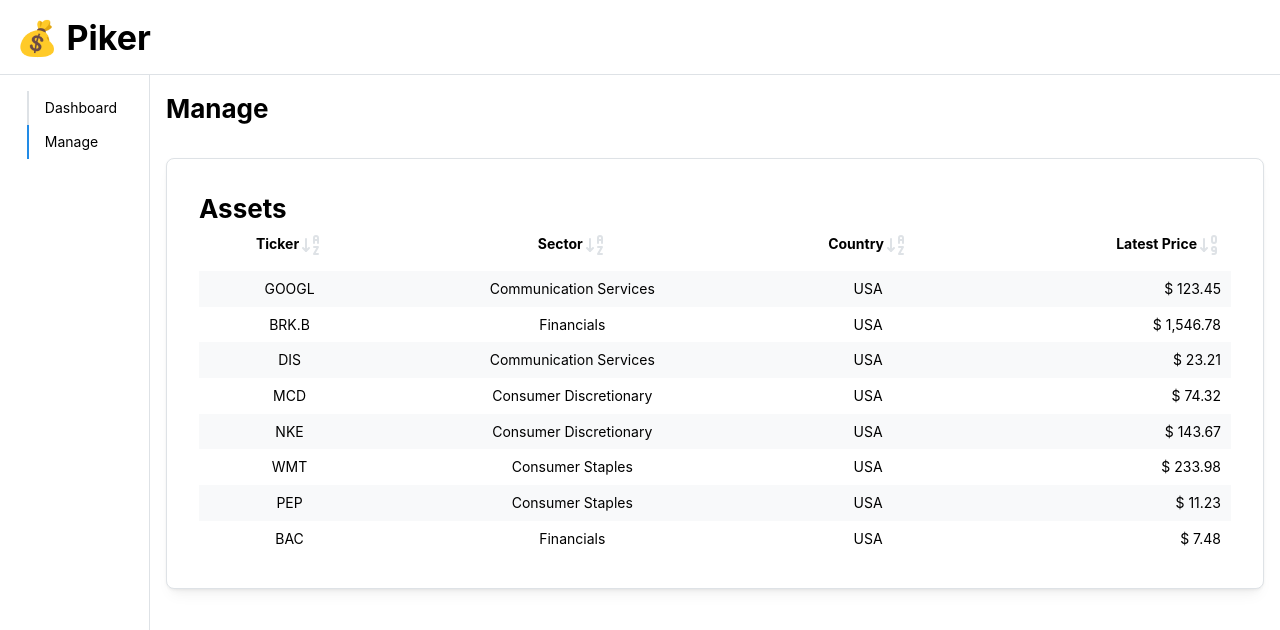
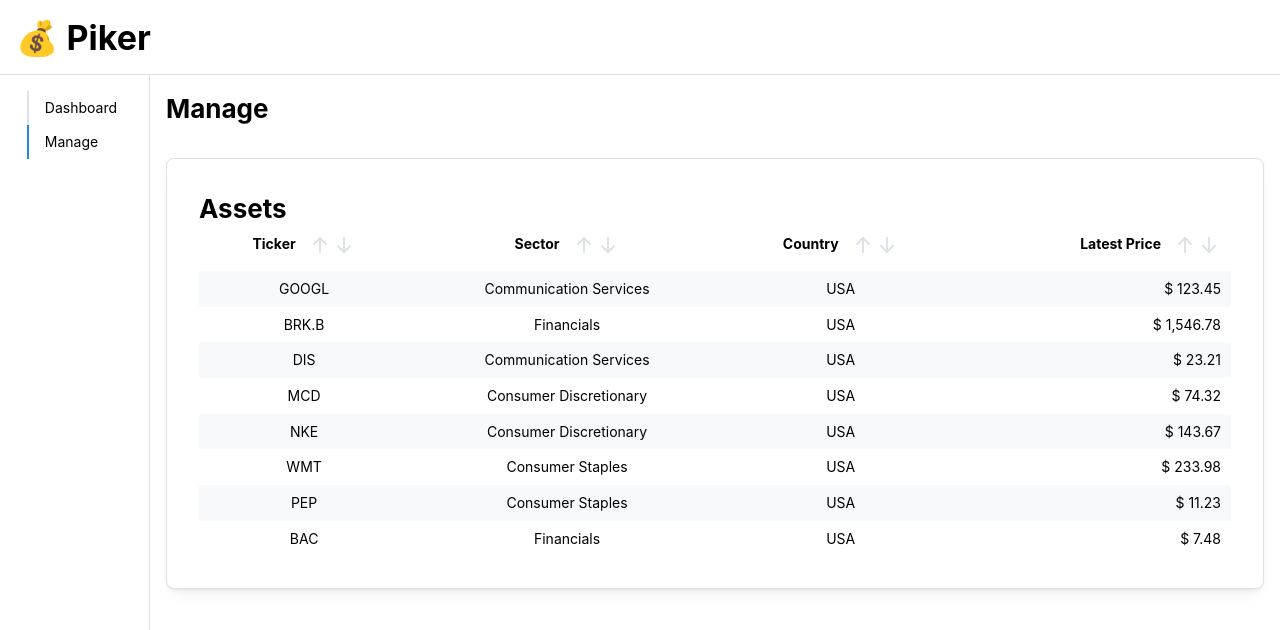
Before and after one commit to vivipoit/piker-ui, a React (Vite) app: page /manage in a window 1280 px wide. Shown: the top 630 px of the page. Built offline with nearby package versions, Linux system fonts and the light colour scheme.

Commit message:
allow sorting by descending order

```diff
--- a/src/components/AssetsTable.tsx
+++ b/src/components/AssetsTable.tsx
@@ -1,5 +1,5 @@
 import { Paper, Title, Flex, Table, NumberFormatter, Anchor } from '@mantine/core'
-import { IconSortAscendingLetters, IconSortAscendingNumbers } from '@tabler/icons-react';
+import { IconArrowUp, IconArrowDown } from '@tabler/icons-react';
 import { useState } from "react";
 
 const UNSORTED_COLUMN_ICON_COLOR = 'gray.3'
@@ -17,22 +17,31 @@
     { ticker: 'BAC', sector: 'Financials', country: 'USA', latestPrice: 7.48 },
   ]
   const [sortedAssets, setSortedAssets] = useState(assets);
-  const [sortedByColumn, setSortedByColumn] = useState('');
+  const [sortColumn, setSortColumn] = useState('');
+  const [sortOrder, setSortOrder] = useState('');
 
-  const sortAssets = (column: keyof typeof assets[0]) => {
+  const sortAssets = (newSortColumn: keyof typeof assets[0], newSortOrder: string) => {
     const sorted = [...sortedAssets].sort((a, b) => {
-      const valA = a[column];
-      const valB = b[column];
+      const valA = a[newSortColumn];
+      const valB = b[newSortColumn];
 
-        if (typeof valA === "string" && typeof valB === "string") {
-          return valA.localeCompare(valB);
-        }
+      if (typeof valA === "string" && typeof valB === "string") {
+        return newSortOrder === "asc" ? valA.localeCompare(valB) : valB.localeCompare(valA);
+      }
 
-        return (valA as number) - (valB as number);
+      return newSortOrder === "asc" ? (valA as number) - (valB as number) : (valB as number) - (valA as number)
     });
 
-    setSortedByColumn(column)
+    setSortColumn(newSortColumn)
+    setSortOrder(newSortOrder)
     setSortedAssets(sorted)
+  }
+
+  const resolveIconColor = (iconColumn: string, iconOrder: string) => {
+    if (iconColumn !== sortColumn) return UNSORTED_COLUMN_ICON_COLOR
+    if (iconOrder !== sortOrder) return UNSORTED_COLUMN_ICON_COLOR
+
+    return ''
   }
 
   return(
@@ -46,32 +55,44 @@
             <Table.Th>
               <Flex justify="Center">
                 Ticker
-                <Anchor component="button" c={sortedByColumn !== 'ticker' ? UNSORTED_COLUMN_ICON_COLOR : ''} onClick={() => sortAssets('ticker')}>
-                  <IconSortAscendingLetters />
+                <Anchor ms="sm" component="button" c={resolveIconColor('ticker', 'asc')} onClick={() => sortAssets('ticker', 'asc')}>
+                  <IconArrowUp />
+                </Anchor>
+                <Anchor component="button" c={resolveIconColor('ticker', 'desc')} onClick={() => sortAssets('ticker', 'desc')}>
+                  <IconArrowDown />
                 </Anchor>
               </Flex>
             </Table.Th>
             <Table.Th>
               <Flex justify="Center">
                 Sector
-                <Anchor component="button" c={sortedByColumn !== 'sector' ? UNSORTED_COLUMN_ICON_COLOR : ''} onClick={() => sortAssets('sector')}>
-                  <IconSortAscendingLetters />
+                <Anchor ms="sm" component="button" c={resolveIconColor('sector', 'asc')} onClick={() => sortAssets('sector', 'asc')}>
+                  <IconArrowUp />
+                </Anchor>
+                <Anchor component="button" c={resolveIconColor('sector', 'desc')} onClick={() => sortAssets('sector', 'desc')}>
+                  <IconArrowDown />
                 </Anchor>
               </Flex>
             </Table.Th>
             <Table.Th>
               <Flex justify="Center">
                 Country
-                <Anchor component="button" c={sortedByColumn !== 'country' ? UNSORTED_COLUMN_ICON_COLOR : ''} onClick={() => sortAssets('country')}>
-                  <IconSortAscendingLetters />
+                <Anchor ms="sm" component="button" c={resolveIconColor('country', 'asc')} onClick={() => sortAssets('country', 'asc')}>
+                  <IconArrowUp />
+                </Anchor>
+                <Anchor component="button" c={resolveIconColor('country', 'desc')} onClick={() => sortAssets('country', 'desc')}>
+                  <IconArrowDown />
                 </Anchor>
               </Flex>
             </Table.Th>
             <Table.Th>
               <Flex justify="Flex-end">
                 Latest Price
-                <Anchor component="button" c={sortedByColumn !== 'latestPrice' ? UNSORTED_COLUMN_ICON_COLOR : ''} onClick={() => sortAssets('latestPrice')}>
-                  <IconSortAscendingNumbers />
+                <Anchor ms="sm" component="button" c={resolveIconColor('latestPrice', 'asc')} onClick={() => sortAssets('latestPrice', 'asc')}>
+                  <IconArrowUp />
+                </Anchor>
+                <Anchor component="button" c={resolveIconColor('latestPrice', 'desc')} onClick={() => sortAssets('latestPrice', 'desc')}>
+                  <IconArrowDown />
                 </Anchor>
               </Flex>
             </Table.Th>
```
